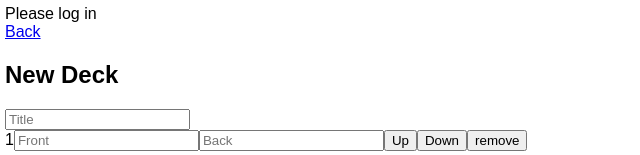
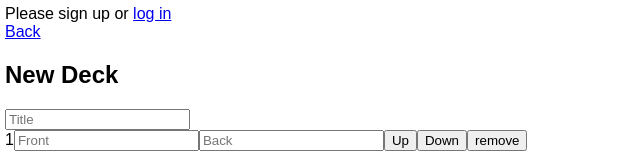
Before and after one commit to sequoian/flashcards, a React (Create React App) app in the folder react/: page /new in a window 1280 px wide. Shown: the top 155 px of the page, without its empty margins (0-640 px from the left). Built offline with nearby package versions, Linux system fonts and the light colour scheme.

Commit message:
login link and validation fix

```diff
--- a/react/src/js/DeckForm.js
+++ b/react/src/js/DeckForm.js
@@ -117,7 +117,7 @@ class DeckFormContainer extends Component {
 const DeckForm = ({title, cards, addCard, onSubmit, removeCard, handleTitleChange, handleCardChange,
   cancelPath, validation, moveCard}) => (
   <form>
-    {validation.length > 0 ? <ValidationErrors validation={validation} /> : null }
+    {validation.length > 0 ? <ValidationErrors errors={validation} /> : null }
     <input
       type="text"
       placeholder="Title"
--- a/react/src/js/Header.js
+++ b/react/src/js/Header.js
@@ -1,4 +1,5 @@
 import React from 'react';
+import {Link} from 'react-router-dom';
 
 const Header = ({user, logout}) => (
   <div className="header">
@@ -19,7 +20,7 @@ const UserDisplay = ({user, logout}) => (
 )
 
 const GuestDisplay = () => (
-  <span>Please log in</span>
+  <span>Please sign up or <Link to="/login">log in</Link></span>
 )
 
 export default Header;
```
